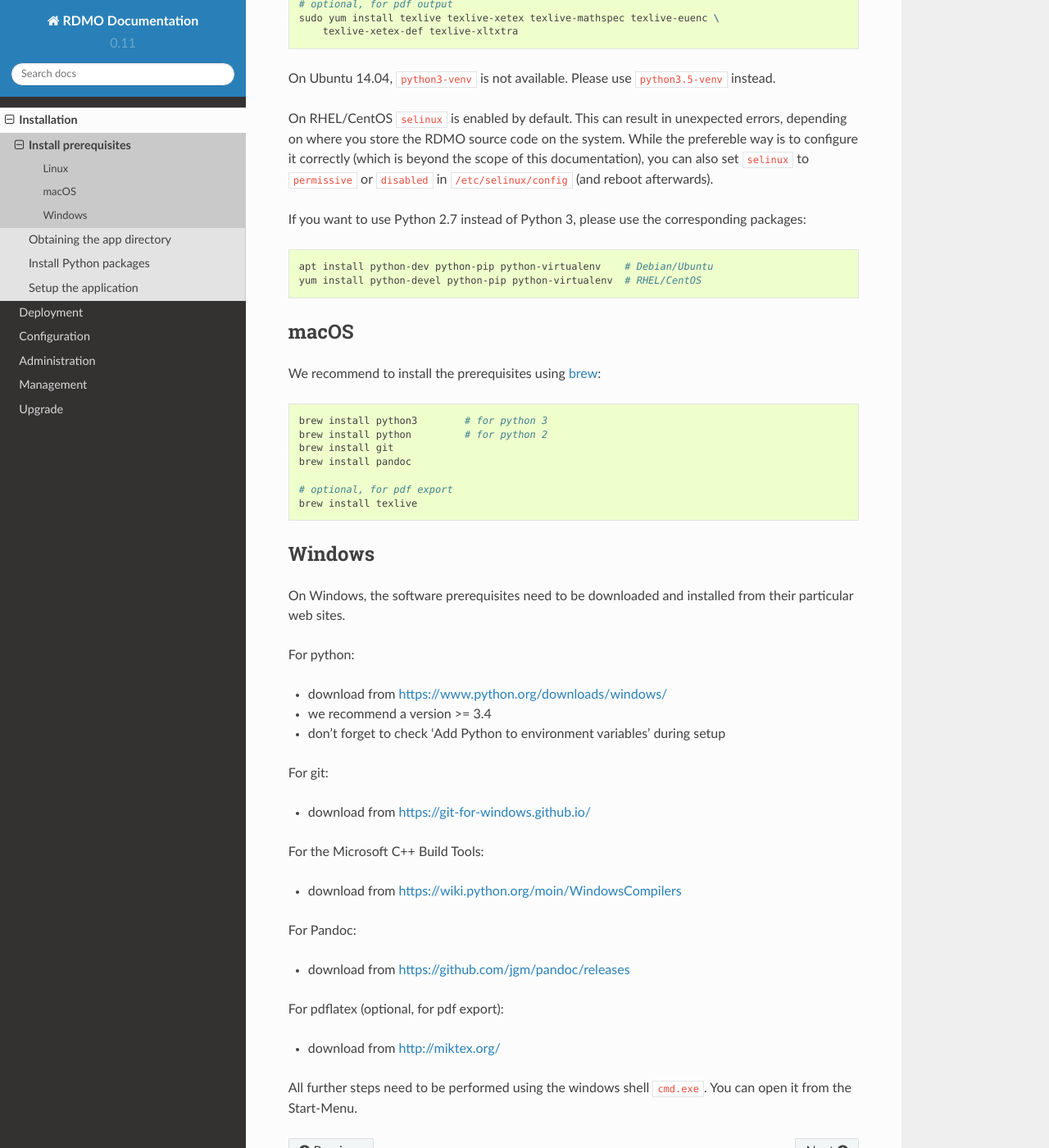
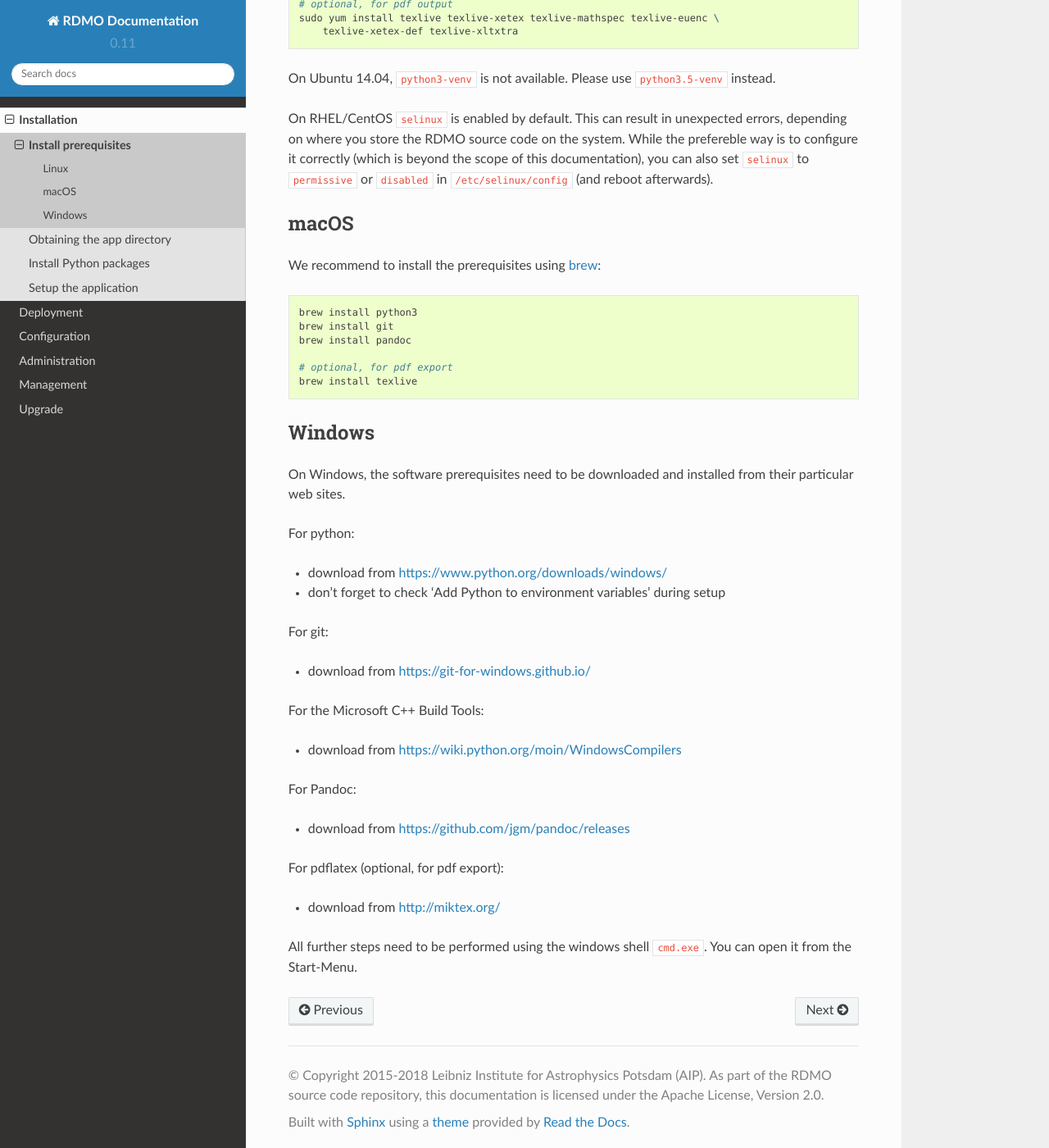
Before and after one commit to rdmorganiser/rdmo-docs, a Sphinx documentation site: the page built from docs/installation/prerequisites.md, in a window 1280 px wide and 1400 px high, scrolled down 642 px. Shown: the whole window at 82% size. Built offline with Sphinx 7.4.7 and the Read the Docs theme 2.0.0, drawn with Linux system fonts in a browser that asks for light colours.

Commit message:
Update installation

````diff
--- a/docs/installation/prerequisites.md
+++ b/docs/installation/prerequisites.md
@@ -31,20 +31,13 @@ On Ubuntu 14.04, `python3-venv` is not available. Please use `python3.5-venv` in
 
 On RHEL/CentOS `selinux` is enabled by default. This can result in unexpected errors, depending on where you store the RDMO source code on the system. While the prefereble way is to configure it correctly (which is beyond the scope of this documentation), you can also set `selinux` to `permissive` or `disabled` in `/etc/selinux/config` (and reboot afterwards).
 
-If you want to use Python 2.7 instead of Python 3, please use the corresponding packages:
-
-```bash
-apt install python-dev python-pip python-virtualenv    # Debian/Ubuntu
-yum install python-devel python-pip python-virtualenv  # RHEL/CentOS
-```
 
 ## macOS
 
 We recommend to install the prerequisites using [brew](http://brew.sh):
 
 ```bash
-brew install python3        # for python 3
-brew install python         # for python 2
+brew install python3
 brew install git
 brew install pandoc
 
@@ -59,7 +52,6 @@ On Windows, the software prerequisites need to be downloaded and installed from
 
 For python:
 * download from <https://www.python.org/downloads/windows/>
-* we recommend a version >= 3.4
 * don't forget to check 'Add Python to environment variables' during setup
 
 For git:
````
Also changed, not shown: docs/installation/clone.md (+1 -1 lines), docs/installation/index.md (+2 -2 lines), docs/installation/packages.md (+1 -2 lines), docs/installation/setup.md (+1 -1 lines).
